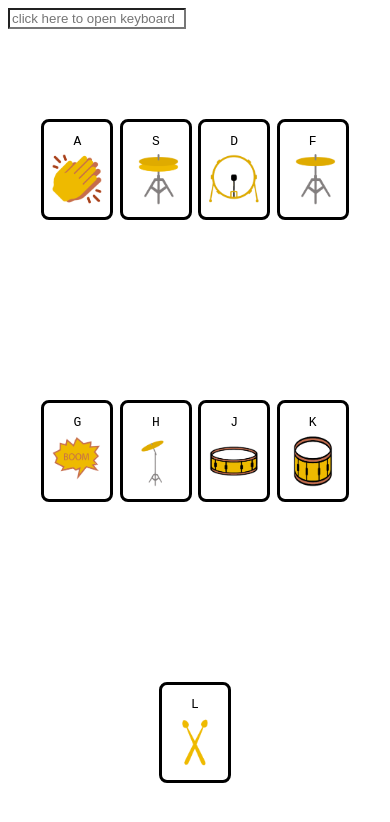
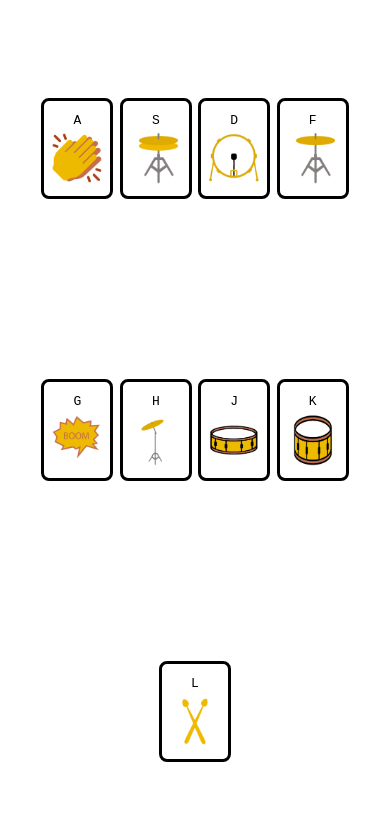
Before and after one commit to cvcastano/drumSet, a plain HTML site: page index.html in a window 390 px wide. Drawn offline with Linux system fonts and the light colour scheme.

Commit message:
Revert "Add input to open keyboard on mobiles"
This reverts commit 9d4aa6a4c151851cc995770da458209daa5c060e.

```diff
--- a/index.html
+++ b/index.html
@@ -9,7 +9,6 @@
     <link rel="shortcut icon" href="./media/favicon.png" type="image/x-icon" />
   </head>
   <body>
-    <input class="input" type="text" placeholder="click here to open keyboard">
     <div class="keys">
       <div data-key="65" class="key">
         <kbd>A</kbd><img class="icon" src="./media/clap.png" alt="clap icon" />
--- a/styles/style.css
+++ b/styles/style.css
@@ -33,12 +33,6 @@ kbd {
 .icon {
   width: 50px;
 }
-.input {
-  width: 170px;
-  background: none;
-  color: #ffffff00;
-}
-
 @media (max-width: 400px) {
   .key {
     padding: 0.5rem;
```
